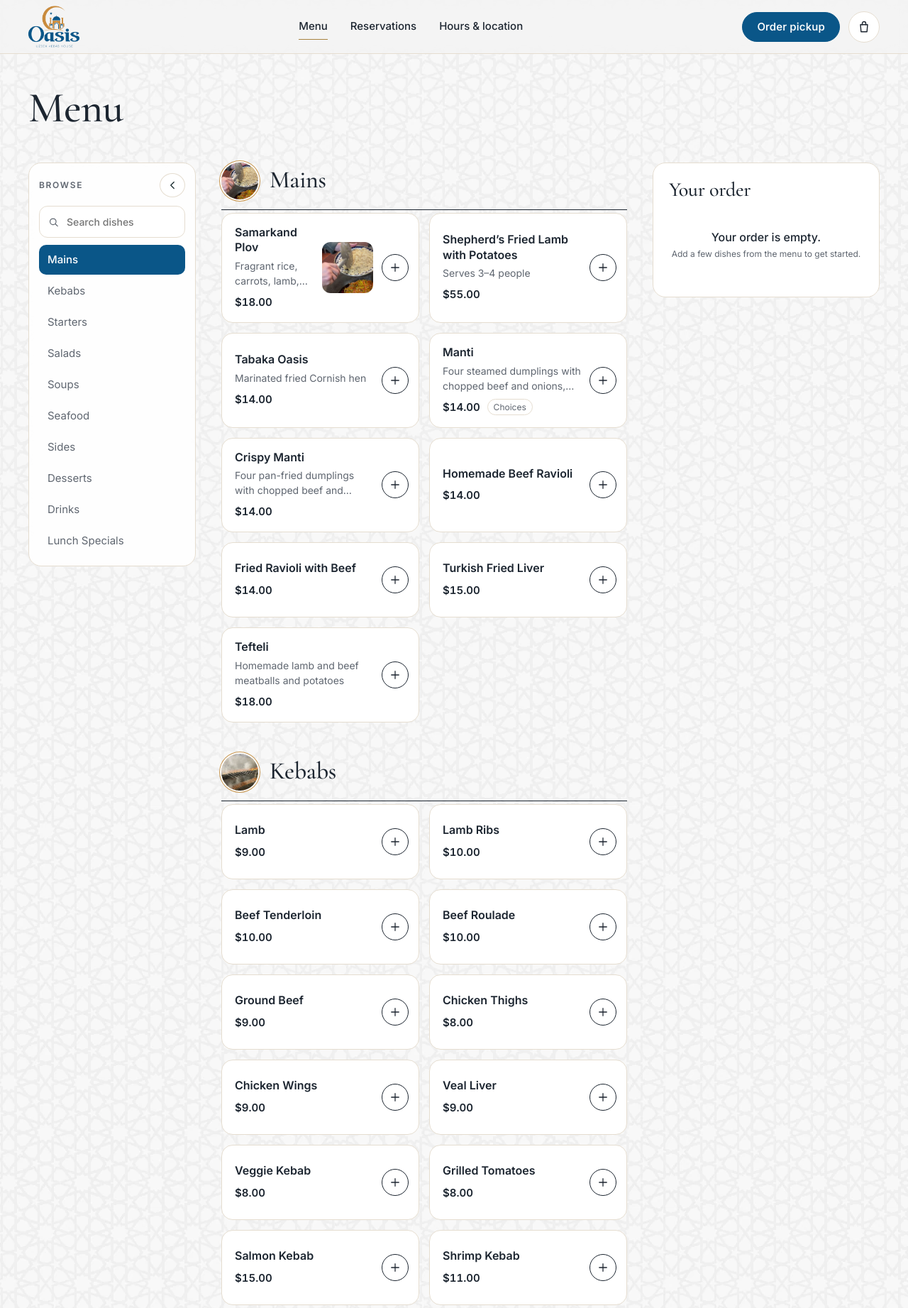
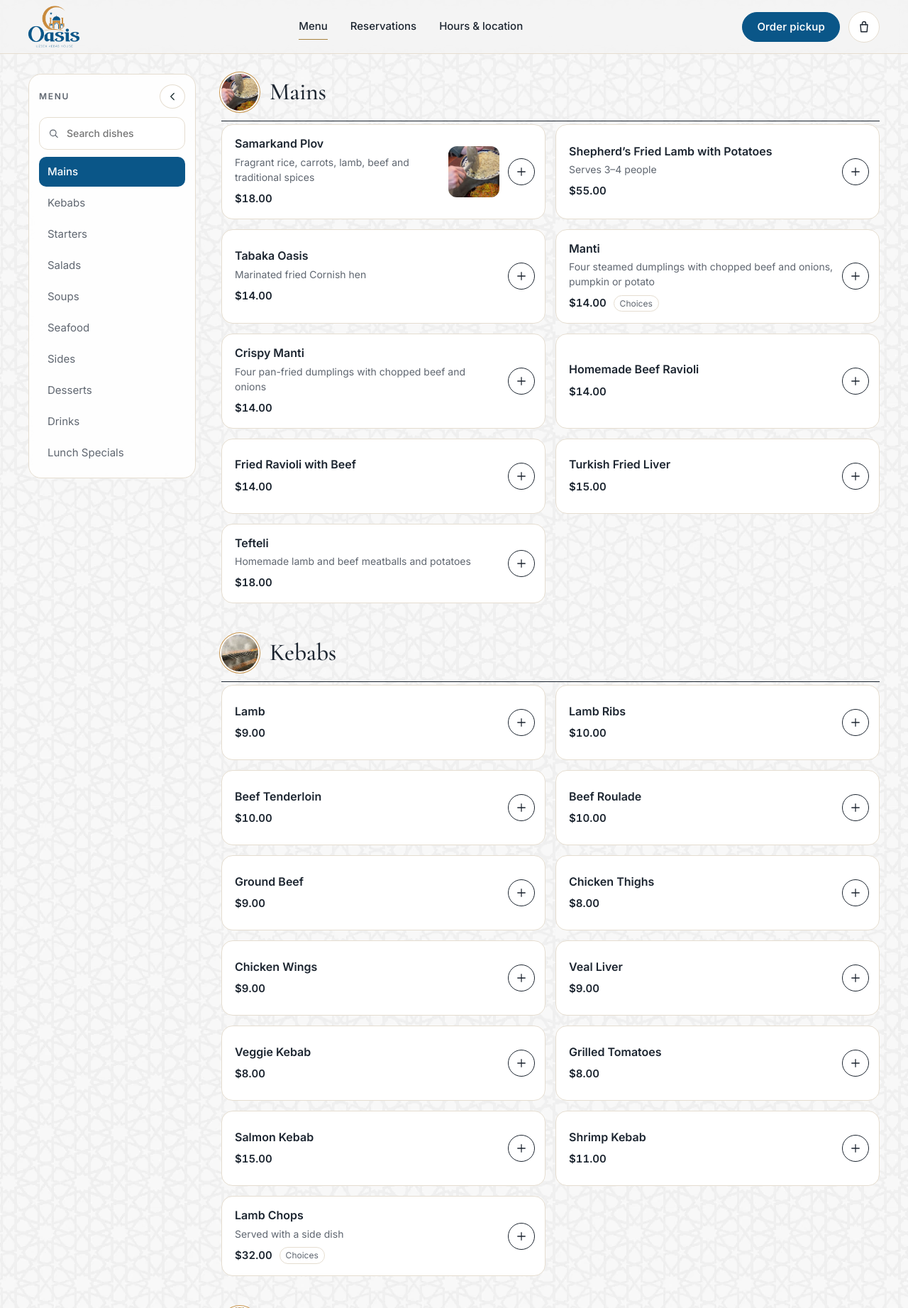
Before and after one commit to xsolutionsmd/oasis-kebab-house, a Flask app: page /menu in a window 1280 px wide. Shown: the top 1843 px of the page at 71% size. Run offline with Flask 3, Linux system fonts and the light colour scheme; data comes from the database, SQL or seed files in the repository; parts of the project's set-up code (start-up, migrations or seed data) failed here and were passed over.

Commit message:
Replace the order panel with a floating checkout button
The sticky 'Your order' panel is replaced by a floating Checkout button
that appears only when the order has items and goes straight to checkout.
The large 'Menu' title is removed so the menu starts right below the
header, and the add confirmation no longer repeats a 'View order' button.

Co-Authored-By: Claude Opus 5.5 <noreply@anthropic.com>
Claude-Session: https://claude.ai/code/session_01FcQtyv9dNrkpGVaRonijpP

```diff
--- a/app/static/oasis.css
+++ b/app/static/oasis.css
@@ -94,8 +94,6 @@ p { color: var(--muted); }
 .section-heading .eyebrow { margin-bottom: 10px; }
 .page-head { display: block; max-width: var(--wrap); margin: 0 auto; padding: clamp(28px, 4vw, 48px) var(--gutter) clamp(20px, 3vw, 32px); }
 .page-head .lede { margin-top: 14px; }
-.page-head, .menu-top { margin-bottom: 12px; }
-.menu-top { margin-bottom: 0; }
 .page-content { max-width: var(--wrap); padding: 0 var(--gutter) 96px; }
 .notice { background: var(--sand); border-radius: 8px; padding: 14px 16px; color: var(--ink); }
 
@@ -148,8 +146,6 @@ p { color: var(--muted); }
 .footer-bottom small { margin-right: auto; font-size: 13px; }
 
 /* Menu page */
-.menu-top { max-width: 1320px; margin: 0 auto; padding: 44px var(--gutter) 20px; display: flex; align-items: end; justify-content: space-between; gap: 24px; flex-wrap: wrap; }
-.menu-top .eyebrow { margin-bottom: 8px; }
 .menu-page .notice { max-width: 1320px; margin: 0 auto 12px; width: calc(100% - 2 * var(--gutter)); }
 .ordering-main { min-width: 0; }
 .menu-category h2 img { width: 52px; height: 52px; border-radius: 50%; object-fit: cover; box-shadow: 0 0 0 2px #fff, 0 0 0 3px #c8964f; flex-shrink: 0; }
@@ -163,9 +159,6 @@ p { color: var(--muted); }
 .in-bag { font-size: 12px; font-weight: 600; color: var(--blue); }
 .menu-row.unavailable { opacity: .55; }
 .menu-footnote { font-size: 13px; }
-.menu-cart h2 { font-size: 28px; margin-bottom: 12px; }
-.menu-cart .button.block { margin-top: 16px; }
-.order-bar { display: none; }
 
 /* Line items / totals */
 .line-items { list-style: none; margin: 0; padding: 0; }
@@ -226,8 +219,6 @@ dialog::backdrop { background: #0f1a2266; backdrop-filter: blur(2px); }
 .toast { position: fixed; left: 50%; bottom: 24px; z-index: 60; display: flex; align-items: center; gap: 16px; transform: translate(-50%, 140%); opacity: 0; background: var(--night); color: #fff; padding: 12px 14px 12px 20px; border-radius: 999px; font-size: 14px; box-shadow: 0 10px 30px #0003; transition: transform .3s, opacity .3s; max-width: calc(100vw - 32px); }
 .toast > span { white-space: nowrap; overflow: hidden; text-overflow: ellipsis; }
 .toast.visible { transform: translate(-50%, 0); opacity: 1; }
-.toast:not(:has(.toast-action)) { padding-right: 20px; }
-.toast-action { color: #fff; font-weight: 600; font-size: 14px; padding: 6px 12px; border-radius: 999px; background: #ffffff1f; white-space: nowrap; }
 
 /* Forms: checkout & reservations */
 .form-card, .panel { background: var(--surface); border: 1px solid var(--line); border-radius: 16px; padding: clamp(20px, 3vw, 36px); }
@@ -307,10 +298,6 @@ label { font-size: 14px; font-weight: 500; color: var(--ink); margin: 0; }
 @media (max-width: 1100px) {
   .dish-grid { grid-template-columns: repeat(2, minmax(0, 1fr)); }
   .main-nav { gap: 22px; }
-  .order-bar { position: fixed; z-index: 25; left: 50%; bottom: 20px; transform: translateX(-50%); width: min(520px, calc(100vw - 32px)); display: flex; align-items: center; justify-content: space-between; gap: 12px; padding: 14px 20px; border-radius: 999px; background: var(--blue); color: #fff; box-shadow: 0 12px 30px #13354c40; font-size: 15px; }
-  .order-bar[hidden] { display: none; }
-  .order-bar-count { min-width: 26px; height: 26px; border-radius: 50%; background: #ffffff26; display: grid; place-items: center; font-size: 13px; font-weight: 600; }
-  .menu-page .toast { bottom: 90px; }
 }
 @media (max-width: 860px) {
   :root { --header: 64px; }
@@ -329,7 +316,6 @@ label { font-size: 14px; font-weight: 500; color: var(--ink); margin: 0; }
   .footer-top { grid-template-columns: 1fr; gap: 28px; }
   .footer-bottom { flex-wrap: wrap; gap: 12px 20px; }
   .footer-bottom small { width: 100%; }
-  .menu-top { padding-top: 28px; }
   .menu-category h2 { font-size: 30px; }
   .checkout-layout, .booking-layout, .split-page { grid-template-columns: 1fr; }
   .order-summary { position: static; order: -1; }
@@ -347,7 +333,6 @@ label { font-size: 14px; font-weight: 500; color: var(--ink); margin: 0; }
   .status-card { margin: 0; }
   .status-wrap { padding-top: 24px; }
   .toast { bottom: 20px; }
-  .menu-page .toast { bottom: 90px; }
   .dialog-body { padding: 22px 20px 4px; }
   .item-purchase { padding: 14px 20px 20px; }
   .dialog-body h2 { font-size: 30px; }
@@ -399,8 +384,8 @@ dialog[open]::backdrop { animation: fade .28s ease; }
 .video-toggle:focus-visible { translate: -50% 0; }
 
 /* ---------- Menu: side panel, rounded item cards ---------- */
-.ordering-layout { display: grid; grid-template-columns: 236px minmax(0, 1fr) 320px; gap: 36px; max-width: 1440px; margin: 0 auto; padding: 24px var(--gutter) 96px; transition: grid-template-columns .35s cubic-bezier(.2,.7,.2,1); }
-body.side-collapsed .ordering-layout { grid-template-columns: 52px minmax(0, 1fr) 320px; }
+.ordering-layout { display: grid; grid-template-columns: 236px minmax(0, 1fr); gap: 36px; max-width: 1320px; margin: 0 auto; padding: 28px var(--gutter) 120px; transition: grid-template-columns .35s cubic-bezier(.2,.7,.2,1); }
+body.side-collapsed .ordering-layout { grid-template-columns: 52px minmax(0, 1fr); }
 .menu-side { position: sticky; top: calc(var(--header) + 20px); align-self: start; max-height: calc(100dvh - var(--header) - 40px); overflow: auto; background: #ffffffd9; border: 1px solid var(--line); border-radius: 18px; padding: 14px; backdrop-filter: blur(8px); scrollbar-width: thin; }
 .menu-side-head { display: flex; align-items: center; justify-content: space-between; gap: 8px; margin-bottom: 12px; font-size: 12px; font-weight: 600; letter-spacing: .14em; text-transform: uppercase; color: var(--muted); }
 .side-toggle { width: 34px; height: 34px; flex-shrink: 0; transition: rotate .3s; }
@@ -427,12 +412,10 @@ body.side-collapsed .side-toggle { rotate: 180deg; }
 .add-button { transition: background .2s, color .2s, scale .2s cubic-bezier(.2,.7,.2,1); }
 .add-button:hover:not(:disabled) { scale: 1.08; }
 .add-button:active:not(:disabled) { scale: .94; }
-.menu-cart { position: sticky; top: calc(var(--header) + 20px); align-self: start; max-height: calc(100dvh - var(--header) - 40px); overflow: auto; background: var(--surface); border: 1px solid var(--line); border-radius: 18px; padding: 22px; }
 
 @media (max-width: 1100px) {
   .ordering-layout, body.side-collapsed .ordering-layout { grid-template-columns: 220px minmax(0, 1fr); }
   body.side-collapsed .ordering-layout { grid-template-columns: 52px minmax(0, 1fr); }
-  .menu-cart { display: none; }
 }
 @media (max-width: 860px) {
   .hero { min-height: 520px; }
@@ -449,6 +432,23 @@ body.side-collapsed .side-toggle { rotate: 180deg; }
   .search-field input { font-size: 16px; }
 }
 
+
+/* Floating checkout button: appears once the order has something in it. */
+.order-bar { position: fixed; z-index: 25; right: 28px; bottom: 28px; display: inline-flex; align-items: center; gap: 14px; padding: 10px 20px 10px 10px; border-radius: 999px; background: var(--blue); color: #fff; font-size: 15px; box-shadow: 0 14px 34px #0a568840; transition: background .25s, box-shadow .25s; animation: pill-in .4s cubic-bezier(.2,.7,.2,1); }
+.order-bar[hidden] { display: none; }
+.order-bar:hover { background: var(--blue-deep); box-shadow: 0 18px 40px #0a568855; }
+.order-bar-count { min-width: 30px; height: 30px; padding: 0 8px; border-radius: 999px; background: #fff; color: var(--blue); display: grid; place-items: center; font-size: 13px; font-weight: 700; }
+.order-bar-total { opacity: .85; font-variant-numeric: tabular-nums; }
+.order-bar svg { width: 18px; height: 18px; }
+.order-bar.bump { animation: pill-bump .45s ease; }
+@keyframes pill-in { from { opacity: 0; translate: 0 16px; } }
+@keyframes pill-bump { 40% { scale: 1.06; } }
+body:has(.order-bar:not([hidden])) .toast { bottom: 96px; }
+@media (max-width: 860px) {
+  .order-bar { left: 16px; right: 16px; bottom: 16px; justify-content: space-between; padding: 10px 18px 10px 10px; }
+  .order-bar strong { margin-right: auto; }
+}
+
 @media (prefers-reduced-motion: reduce) {
   *, *::before, *::after { transition: none !important; animation: none !important; scroll-behavior: auto !important; }
 }
--- a/app/static/site.js
+++ b/app/static/site.js
@@ -89,8 +89,8 @@ function addLine(i, quantity = 1, choices = {}) {
   if (line && line.quantity + quantity > 20) { toast('Maximum 20 of each item.'); return false; }
   if (line) line.quantity += quantity; else bag.push({ id: i.id, quantity, choices });
   persistBag();
-  const b = $('#open-bag'); b.classList.remove('bump'); void b.offsetWidth; b.classList.add('bump');
-  toast(`${i.name} added`, '<button type="button" class="toast-action" data-open-bag>View order</button>');
+  for (const b of [$('#open-bag'), $('#order-bar')]) { b.classList.remove('bump'); void b.offsetWidth; b.classList.add('bump'); }
+  toast(`${i.name} added`);
   return true;
 }
 function totalHTML() {
@@ -110,9 +110,13 @@ function openBag() {
 }
 function updateOrderSummaries() {
   const count = bagCount(), bar = $('#order-bar');
-  if (bar) { bar.hidden = !count; bar.innerHTML = `<span class="order-bar-count">${count}</span><strong>View order</strong><span>${money(totals().total)}</span>`; }
-  const side = $('#menu-cart');
-  if (side) side.innerHTML = `<h2>Your order</h2>${bagHTML()}${bag.length ? totalHTML() + `<a class="button primary block" href="/checkout"><span>Checkout</span><span>${money(totals().total)}</span></a>` : ''}`;
+  // Floating checkout button: only when the order has something in it, and never on checkout or status pages.
+  if (bar) {
+    const show = count > 0 && !/^\/(checkout|order\/|reservation\/|admin)/.test(location.pathname);
+    bar.hidden = !show;
+    bar.innerHTML = `<span class="order-bar-count">${count}</span><strong>Checkout</strong><span class="order-bar-total">${money(totals().total)}</span>${arrow}`;
+    bar.setAttribute('aria-label', `Checkout, ${count} ${count === 1 ? 'item' : 'items'}, ${money(totals().total)}`);
+  }
   $$('[data-in-bag]').forEach(el => { const q = bag.filter(l => l.id === el.dataset.inBag).reduce((n, l) => n + l.quantity, 0); el.textContent = q ? q + ' in order' : ''; });
   if ($('#checkout-bag') && bag.length) $('#checkout-bag').innerHTML = bagHTML() + totalHTML();
   if ($('#place-total')) $('#place-total').textContent = money(totals().total);
@@ -174,23 +178,21 @@ function menuPage() {
   const categories = [...new Set(items.map(i => i.category))];
   const closed = !config.settings.accept_orders;
   $('#main').innerHTML = `
-  <div class="menu-top"><h1>Menu</h1></div>
+  <h1 class="visually-hidden">Menu</h1>
   ${closed ? '<p class="notice">Online pickup orders are paused right now. Please call <a href="' + TEL + '">' + PHONE + '</a>.</p>' : ''}
   <div class="ordering-layout">
     <aside class="menu-side" id="menu-side" aria-label="Browse the menu">
-      <div class="menu-side-head"><span>Browse</span><button class="icon-button side-toggle" id="side-toggle" type="button" aria-expanded="true" aria-controls="menu-side-body" aria-label="Hide menu sections"><svg viewBox="0 0 24 24" aria-hidden="true"><path d="m15 6-6 6 6 6"/></svg></button></div>
+      <div class="menu-side-head"><span>Menu</span><button class="icon-button side-toggle" id="side-toggle" type="button" aria-expanded="true" aria-controls="menu-side-body" aria-label="Hide menu sections"><svg viewBox="0 0 24 24" aria-hidden="true"><path d="m15 6-6 6 6 6"/></svg></button></div>
       <div class="menu-side-body" id="menu-side-body">
         <label class="search-field"><svg viewBox="0 0 24 24" aria-hidden="true"><circle cx="11" cy="11" r="6"/><path d="m20 20-4.5-4.5"/></svg><span class="visually-hidden">Search the menu</span><input type="search" id="menu-search" placeholder="Search dishes" autocomplete="off"></label>
         <nav class="category-tabs" aria-label="Menu categories">${categories.map((c, n) => `<a href="#${categoryId(c)}"${n ? '' : ' class="active" aria-current="true"'}>${esc(c)}</a>`).join('')}</nav>
       </div>
     </aside>
     <div class="ordering-main"><button class="button small browse-button" id="browse-button" type="button" aria-controls="menu-side"><svg viewBox="0 0 24 24" aria-hidden="true"><path d="M4 7h16M4 12h16M4 17h10"/></svg>Sections &amp; search</button><div id="menu-grid"></div><p class="menu-footnote">Please tell us about any allergies before ordering. Prices and availability are confirmed by the restaurant.</p></div>
-    <aside class="menu-cart" id="menu-cart" aria-label="Your order"></aside>
   </div>
-  <button class="order-bar" id="order-bar" type="button" hidden></button>`;
+`;
   drawMenu(); updateOrderSummaries();
   $('#menu-search').addEventListener('input', e => { search = e.target.value; drawMenu(); });
-  $('#order-bar').addEventListener('click', openBag);
   $('.category-tabs').addEventListener('click', e => {
     const a = e.target.closest('a'); if (!a) return;
     e.preventDefault();
@@ -426,7 +428,6 @@ function privacy() {
 /* ---------- Global events ---------- */
 document.addEventListener('click', e => {
   const close = e.target.closest('[data-close]'); if (close) close.closest('dialog').close();
-  if (e.target.closest('[data-open-bag]')) { $('#toast').classList.remove('visible'); openBag(); }
   const add = e.target.closest('[data-add]'); if (add) { quickAdd(add.dataset.add); return; }
   const item = e.target.closest('[data-item]'); if (item) showItem(item.dataset.item);
   const p = e.target.closest('[data-photo]'); if (p) photo(Number(p.dataset.photo));
--- a/app/templates/index.html
+++ b/app/templates/index.html
@@ -16,9 +16,9 @@
 <link rel="preload" href="/static/fonts/cormorant-500.woff2" as="font" type="font/woff2" crossorigin>
 <link rel="preload" href="/static/fonts/inter.woff2" as="font" type="font/woff2" crossorigin>
 <link rel="stylesheet" href="/static/fonts/fonts.css">
-<link rel="stylesheet" href="/static/site.css?v=9">
-<link rel="stylesheet" href="/static/oasis.css?v=9">
-<script src="/static/site.js?v=9" defer></script>
+<link rel="stylesheet" href="/static/site.css?v=10">
+<link rel="stylesheet" href="/static/oasis.css?v=10">
+<script src="/static/site.js?v=10" defer></script>
 </head>
 <body>
 <a class="skip" href="#main">Skip to content</a>
@@ -56,6 +56,7 @@
 </dialog>
 <dialog id="item-dialog" class="item-dialog" aria-labelledby="item-title"><button class="icon-button dialog-close" type="button" data-close aria-label="Close item">×</button><div id="item-content"></div></dialog>
 <dialog id="photo-dialog" class="photo-dialog" aria-label="Photo"><button class="icon-button dialog-close" type="button" data-close aria-label="Close photo">×</button><div id="photo-content"></div></dialog>
+<a class="order-bar" id="order-bar" href="/checkout" hidden></a>
 <div class="toast" id="toast" role="status" aria-live="polite"></div>
 <noscript><p class="noscript">Please enable JavaScript to browse the menu and place a request. Call <a href="tel:+14107779700">410-777-9700</a> to contact the restaurant.</p></noscript>
 </body>
```
Also changed, not shown: docs/DESIGN.md (+1 -0 lines), docs/VALIDATION.md (+2 -0 lines).
